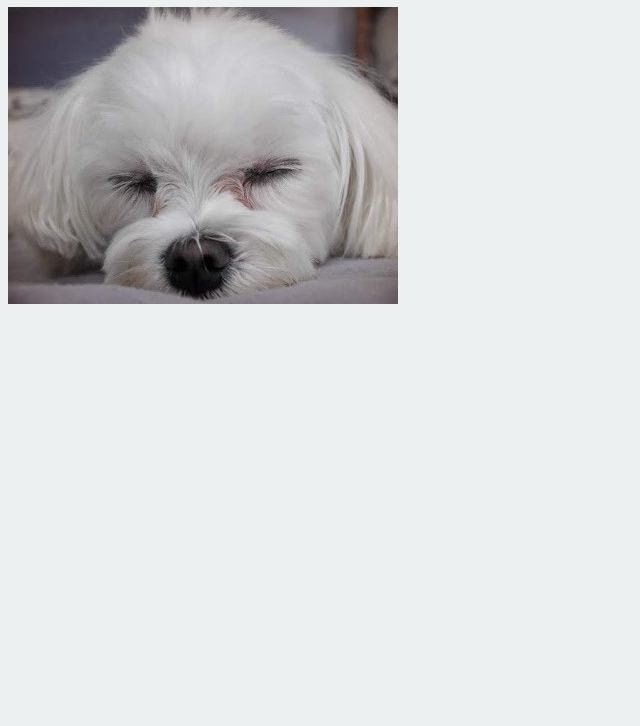
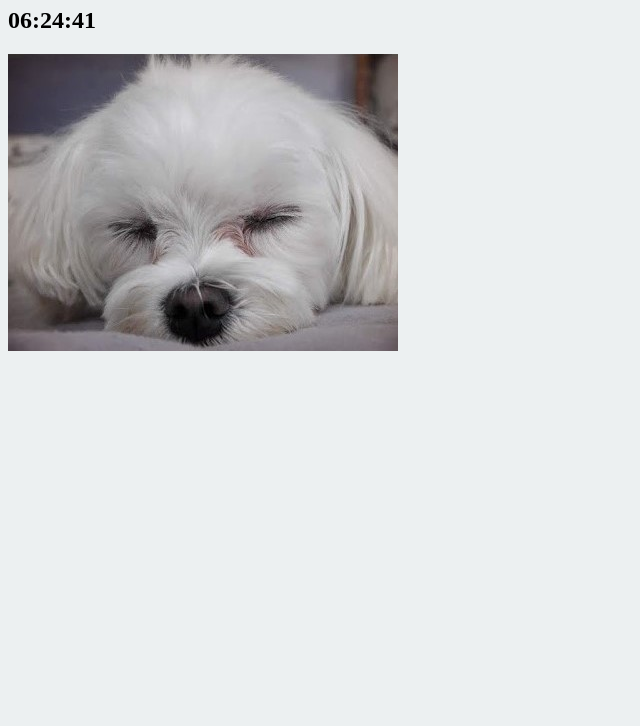
Before and after one commit to yunholeeme/Hodu-homepage, a plain HTML site: page index.html in a window 1280 px wide. Shown: the part 74-800 px from the top of the page, without its empty margins (0-640 px from the left). Drawn offline with Linux system fonts and the light colour scheme.

Commit message:
feat: add clock.js
🛑 add clock.js

```diff
--- /dev/null
+++ b/clock.js
@@ -0,0 +1,16 @@
+const clockContainer = document.querySelector(".js-clock"),
+    clockTitle = clockContainer.querySelector("h2");
+
+function getTime() {
+    const date = new Date();
+    const hours = date.getHours();
+    const minutes = date.getMinutes();
+    const seconds = date.getSeconds();
+    clockTitle.innerText = `${hours < 10 ? `0${hours}`:hours}:${minutes < 10 ? `0${minutes}`:minutes}:${seconds < 10 ? `0${seconds}`:seconds}`;
+}
+
+function init() {
+    setInterval(getTime, 1000);
+}
+
+init();
--- a/index.html
+++ b/index.html
@@ -6,7 +6,11 @@
     </head>
     <body>
         <h1 class="title">❤ Hodu's Home</h1>
+        <div class="js-clock">
+            <h2>00:00:00</h2>
+        </div>
         <img src="images/hodu.jpg" />
         <script src="index.js" type="text/javascript"></script>
+        <script src="clock.js" type="text/javascript"></script>
     </body>
 </html>
```
